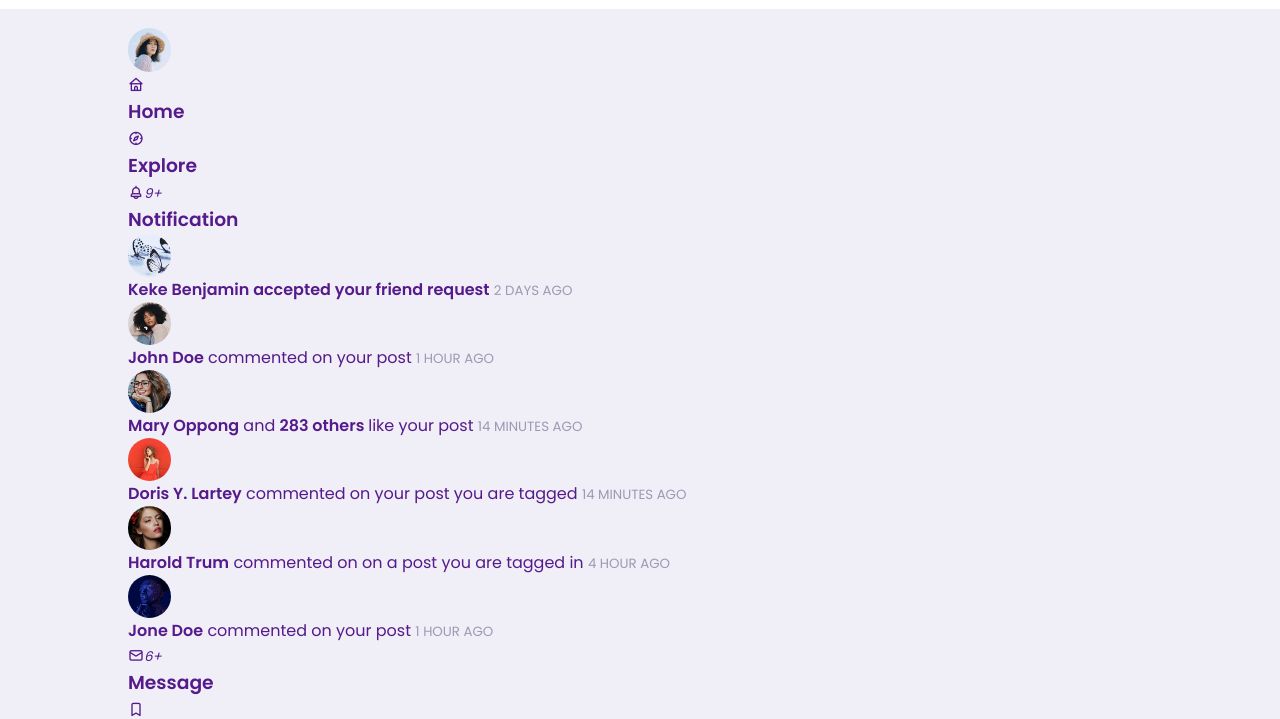
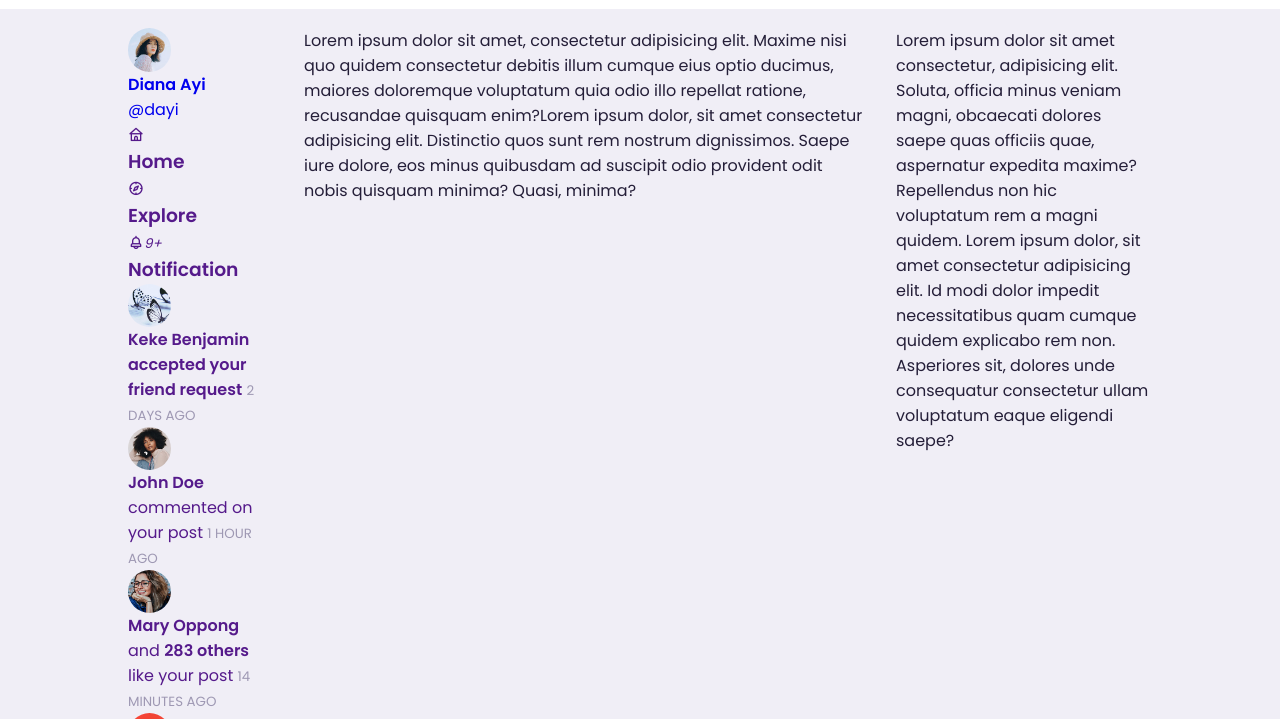
Before and after one commit to nsevindi87/yaSSocial---Responsive-and-customizable-website, a plain HTML site: page index.html in a window 1280 px wide. Shown: the part 58-777 px from the top of the page. Drawn offline with nearby package versions, Linux system fonts and the light colour scheme.

Commit message:
left site is written

```diff
--- a/index.html
+++ b/index.html
@@ -38,10 +38,10 @@
                 <a href="#" class="profile">
                     <div class="profile-photo">
                         <img src="./images/profile-1.jpg">
-                        <div class="handle">
-                            <h4>Diana Ayi</h4>
-                            <p>@dayi</p>
-                        </div>
+                    </div>
+                    <div class="handle">
+                        <h4>Diana Ayi</h4>
+                        <p class="text muted">@dayi</p>
                     </div>
                 </a>
 
--- a/style.css
+++ b/style.css
@@ -16,6 +16,9 @@
     --btn-padding: 0.6rem 2rem;
     --search-padding: 0.6rem 1rem;
     --card-padding: 1rem;
+
+    --sticky-top-left:5.4rem;
+    --sticky-top-right: -18rem;
 }
 
 *, *::before, *::after{
@@ -126,6 +129,17 @@ main{
     position: relative;
     top: 5.4rem;
 }
-main.container{
+main .container{
     display: grid;
+    grid-template-columns: 18vh auto 20vw;
+    column-gap: 2rem;
+    position: relative;
 }
+
+/* -------------------------LEFT--------------------------- */
+
+main .container .left{
+    height: max-content;
+    position: sticky;
+    top: var(--sticky-top-left);
+}
```
